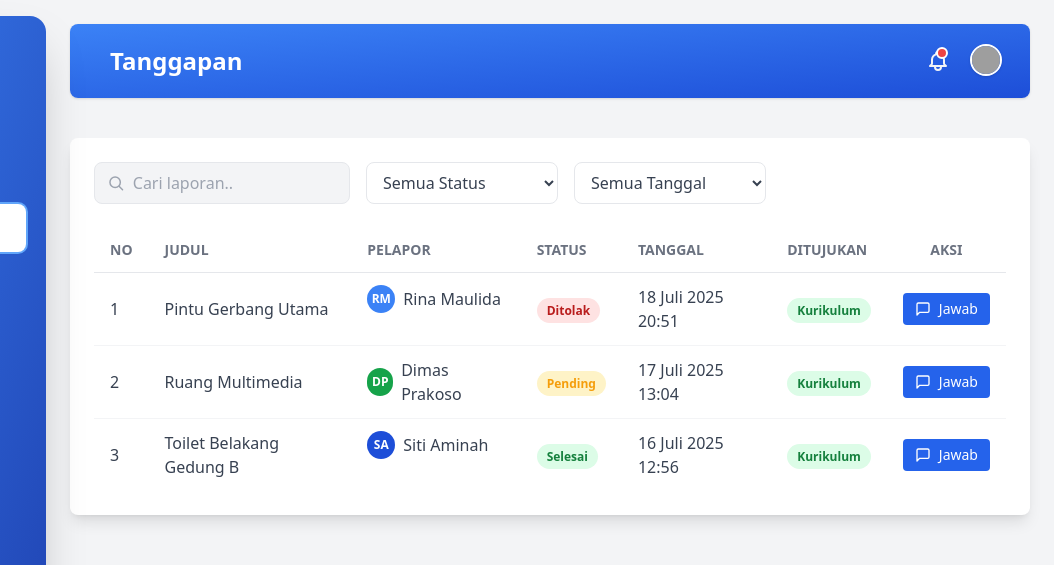
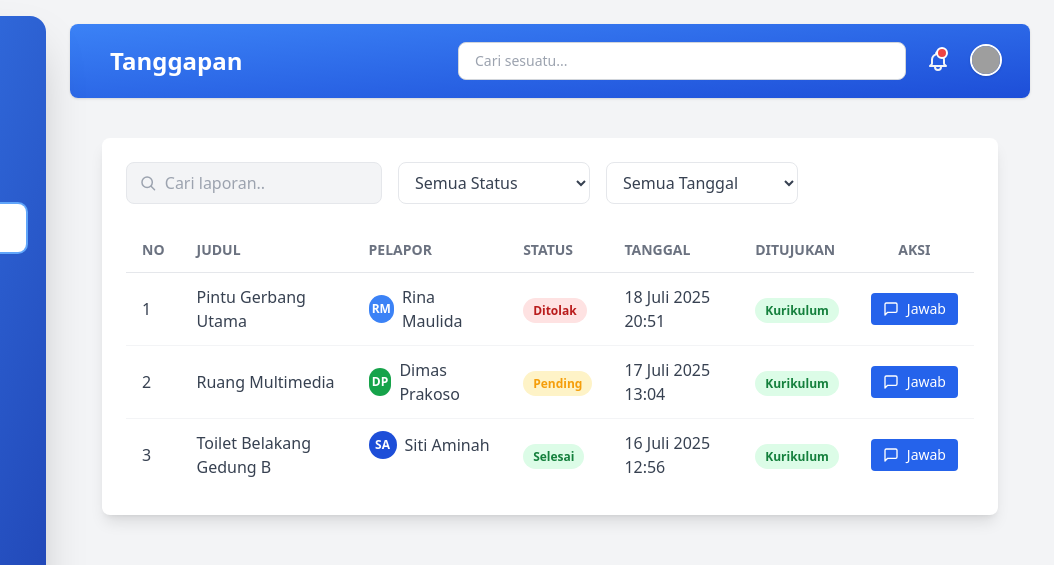
Before and after one commit to alwaysdims/SystemInformasiSekolah, a website: page pengaduan/tanggapan.html in a window 1280 px wide. Shown: the top 565 px of the page, 226-1280 px from the left. Drawn offline with nearby package versions, Linux system fonts and the light colour scheme; grey boxes are pictures that could not be loaded.

Commit message:
navbar dan responsivitas

```diff
--- a/pengaduan/tanggapan.html
+++ b/pengaduan/tanggapan.html
@@ -1,4 +1,3 @@
-
 <!DOCTYPE html>
 <html lang="id">
 
@@ -26,8 +25,7 @@
 		</div>
 
 		<nav class="space-y-2">
-            <a href="index.html"
-                class="flex items-center gap-2 hover:bg-blue-700 p-3 rounded-lg transition">
+			<a href="index.html" class="flex items-center gap-2 hover:bg-blue-700 p-3 rounded-lg transition">
 				<svg xmlns="http://www.w3.org/2000/svg" class="h-5 w-5" fill="none" viewBox="0 0 24 24"
 					stroke="currentColor">
 					<path stroke-linecap="round" stroke-linejoin="round" stroke-width="2"
@@ -36,7 +34,8 @@
 				Dashboard
 			</a>
 
-            <a href="tanggapan.html" class="flex items-center gap-2 bg-white text-blue-700 font-semibold p-3 rounded-lg shadow ring-2 ring-blue-400 transition">
+			<a href="tanggapan.html"
+				class="flex items-center gap-2 bg-white text-blue-700 font-semibold p-3 rounded-lg shadow ring-2 ring-blue-400 transition">
 				<svg xmlns="http://www.w3.org/2000/svg" class="h-5 w-5" fill="none" viewBox="0 0 24 24"
 					stroke="currentColor">
 					<path stroke-linecap="round" stroke-linejoin="round" stroke-width="2"
@@ -67,8 +66,9 @@
 	</aside>
 
 	<main class="flex-1 p-6 overflow-y-auto sm:overflow-visible sm:ml-[17rem]">
-		<div class="flex top-0 sm:top-6 z-30 justify-between items-center bg-gradient-to-br from-blue-500 to-blue-700 text-white px-6 py-4 rounded-lg shadow mb-6">
-			<div class="flex items-center space-x-4">
+		<div
+			class="flex top-0 sm:top-6 z-30 justify-between items-center bg-gradient-to-br from-blue-500 to-blue-700 text-white px-6 py-4 rounded-lg shadow mb-6">
+			<div class="flex items-center space-x-4 mr-5">
 				<button id="hamburger-button" class="sm:hidden p-2 text-white rounded-lg hover:bg-blue-700 transition">
 					<svg xmlns="http://www.w3.org/2000/svg" class="h-6 w-6" fill="none" viewBox="0 0 24 24"
 						stroke="currentColor">
@@ -80,7 +80,13 @@
 					<h3 class="text-md sm:text-2xl text-white font-semibold">Tanggapan</h3>
 				</div>
 			</div>
-			<div class="flex items-center space-x-4">
+
+			<div class="hidden sm:block flex-1 max-w-md ml-auto">
+                <input type="text" placeholder="Cari sesuatu..."
+                    class="w-full px-4 py-2 text-sm text-gray-700 bg-white border border-gray-300 rounded-lg focus:ring-2 focus:ring-blue-500 focus:outline-none" />
+            </div>
+
+			<div class="flex items-center space-x-4 ml-5">
 				<button id="dropdownNotificationButton" data-dropdown-toggle="dropdownNotification"
 					class="relative inline-flex items-center text-sm font-medium text-center text-gray-100 hover:text-gray-100 focus:outline-none light:hover:text-white light:text-gray-400"
 					type="button">
@@ -111,7 +117,8 @@
 						<a href="detail-riwayat-pending.html"
 							class="flex px-4 py-3 hover:bg-gray-100 light:hover:bg-gray-700">
 							<div class="shrink-0 relative">
-								<img class="rounded-full object-cover w-11 h-11" src="https://mm.feb.uncen.ac.id/wp-content/uploads/2016/01/tutor-8.jpg"
+								<img class="rounded-full object-cover w-11 h-11"
+									src="https://mm.feb.uncen.ac.id/wp-content/uploads/2016/01/tutor-8.jpg"
 									alt="Dimas Prakoso">
 								<div
 									class="absolute flex items-center justify-center w-5 h-5 ms-6 -mt-5 bg-yellow-500 border border-white rounded-full light:border-gray-800">
@@ -136,7 +143,8 @@
 						<a href="detail-riwayat-selesai.html"
 							class="flex px-4 py-3 hover:bg-gray-100 light:hover:bg-gray-700">
 							<div class="shrink-0 relative">
-								<img class="rounded-full object-cover w-11 h-11" src="https://mm.feb.uncen.ac.id/wp-content/uploads/2016/01/tutor-8.jpg"
+								<img class="rounded-full object-cover w-11 h-11"
+									src="https://mm.feb.uncen.ac.id/wp-content/uploads/2016/01/tutor-8.jpg"
 									alt="Siti Aminah">
 								<div
 									class="absolute flex items-center justify-center w-5 h-5 ms-6 -mt-5 bg-blue-500 border border-white rounded-full light:border-gray-800">
@@ -161,7 +169,8 @@
 						<a href="detail-riwayat-ditolak.html"
 							class="flex px-4 py-3 hover:bg-gray-100 light:hover:bg-gray-700">
 							<div class="shrink-0 relative">
-								<img class="rounded-full object-cover w-11 h-11" src="https://mm.feb.uncen.ac.id/wp-content/uploads/2016/01/tutor-8.jpg"
+								<img class="rounded-full object-cover w-11 h-11"
+									src="https://mm.feb.uncen.ac.id/wp-content/uploads/2016/01/tutor-8.jpg"
 									alt="Rina Maulida">
 								<div
 									class="absolute flex items-center justify-center w-5 h-5 ms-6 -mt-5 bg-red-500 border border-white rounded-full light:border-gray-800">
@@ -221,6 +230,8 @@
 				</div>
 			</div>
 		</div>
+
+		<div class="max-w-6xl mx-auto space-y-6 lg:px-8">
 			<!-- Main Content Here -->
 			<div class="max-w-7xl mx-auto bg-white p-6 mt-10 rounded-lg shadow-lg">
 				<!-- Filter Bar -->
@@ -274,7 +285,7 @@
 
 
 							<!-- Row 1 -->
-						<tr class="border-b border-gray-100 hover:bg-gray-50" data-title="Gangguan jaringan wifi"
+							<tr class="border-b border-gray-100 hover:bg-gray-50" data-title="Pintu Gerbang Utama"
 								data-status="Ditolak" data-date="2025-05-19T20:51:00">
 								<td class="px-4 py-3">1</td>
 								<td class="px-4 py-3">Pintu Gerbang Utama</td>
@@ -303,7 +314,8 @@
 										class="bg-blue-600 hover:bg-blue-700 text-white text-sm px-3 py-1.5 rounded flex items-center space-x-2">
 										<svg class="w-4 h-4" fill="none" stroke="currentColor" stroke-width="2"
 											stroke-linecap="round" stroke-linejoin="round" viewBox="0 0 24 24">
-										<path d="M21 15a2 2 0 0 1-2 2H7l-4 4V5a2 2 0 0 1 2-2h14a2 2 0 0 1 2 2z"></path>
+											<path d="M21 15a2 2 0 0 1-2 2H7l-4 4V5a2 2 0 0 1 2-2h14a2 2 0 0 1 2 2z">
+											</path>
 										</svg>
 										<span>Jawab</span>
 									</button>
@@ -345,7 +357,8 @@
 
 										<!-- Isi Laporan -->
 										<div class="mb-4 text-gray-700">
-										<label class="block mb-1 font-medium text-gray-700">Deskripsi laporan</label>
+											<label class="block mb-1 font-medium text-gray-700">Deskripsi
+												laporan</label>
 											<textarea rows="3"
 												class="w-full border-gray-300 rounded-lg shadow-sm focus:ring-blue-500 focus:border-blue-500 text-sm py-2 px-3"
 												readonly>Pintu gerbang utama rusak tidak bisa dikunci, berpotensi menimbulkan masalah keamanan saat malam hari.</textarea>
@@ -397,7 +410,7 @@
 							</tr>
 
 							<!-- Row 2 -->
-						<tr class="border-b border-gray-100 hover:bg-gray-50" data-title="Modem wifi terbakar"
+							<tr class="border-b border-gray-100 hover:bg-gray-50" data-title="Ruang Multimedia"
 								data-status="Pending" data-date="2025-05-16T13:04:00">
 								<td class="px-4 py-3">2</td>
 								<td class="px-4 py-3">Ruang Multimedia</td>
@@ -422,7 +435,8 @@
 										class="bg-blue-600 hover:bg-blue-700 text-white text-sm px-3 py-1.5 rounded flex items-center space-x-2">
 										<svg class="w-4 h-4" fill="none" stroke="currentColor" stroke-width="2"
 											stroke-linecap="round" stroke-linejoin="round" viewBox="0 0 24 24">
-										<path d="M21 15a2 2 0 0 1-2 2H7l-4 4V5a2 2 0 0 1 2-2h14a2 2 0 0 1 2 2z"></path>
+											<path d="M21 15a2 2 0 0 1-2 2H7l-4 4V5a2 2 0 0 1 2-2h14a2 2 0 0 1 2 2z">
+											</path>
 										</svg>
 										<span>Jawab</span>
 									</button>
@@ -464,7 +478,8 @@
 
 										<!-- Isi Laporan -->
 										<div class="mb-4 text-gray-700">
-										<label class="block mb-1 font-medium text-gray-700">Deskripsi laporan</label>
+											<label class="block mb-1 font-medium text-gray-700">Deskripsi
+												laporan</label>
 											<textarea rows="3"
 												class="w-full border-gray-300 rounded-lg shadow-sm focus:ring-blue-500 focus:border-blue-500 text-sm py-2 px-3"
 												readonly>Beberapa komputer di ruang multimedia tidak bisa menyala, mohon segera diperbaiki karena akan digunakan ujian.</textarea>
@@ -506,7 +521,7 @@
 							</tr>
 
 							<!-- Row 3 -->
-						<tr class="hover:bg-gray-50" data-title="Kabel wifi terputus" data-status="Selesai"
+							<tr class="hover:bg-gray-50" data-title="Toilet Belakang Gedung B" data-status="Selesai"
 								data-date="2025-05-16T12:56:00">
 								<td class="px-4 py-3">3</td>
 								<td class="px-4 py-3">Toilet Belakang Gedung B</td>
@@ -531,7 +546,8 @@
 										class="bg-blue-600 hover:bg-blue-700 text-white text-sm px-3 py-1.5 rounded flex items-center space-x-2">
 										<svg class="w-4 h-4" fill="none" stroke="currentColor" stroke-width="2"
 											stroke-linecap="round" stroke-linejoin="round" viewBox="0 0 24 24">
-										<path d="M21 15a2 2 0 0 1-2 2H7l-4 4V5a2 2 0 0 1 2-2h14a2 2 0 0 1 2 2z"></path>
+											<path d="M21 15a2 2 0 0 1-2 2H7l-4 4V5a2 2 0 0 1 2-2h14a2 2 0 0 1 2 2z">
+											</path>
 										</svg>
 										<span>Jawab</span>
 									</button>
@@ -572,7 +588,8 @@
 
 										<!-- Isi Laporan -->
 										<div class="mb-4 text-gray-700">
-										<label class="block mb-1 font-medium text-gray-700">Deskripsi laporan</label>
+											<label class="block mb-1 font-medium text-gray-700">Deskripsi
+												laporan</label>
 											<textarea rows="3"
 												class="w-full border-gray-300 rounded-lg shadow-sm focus:ring-blue-500 focus:border-blue-500 text-sm py-2 px-3"
 												readonly>Toilet bagian belakang rusak dan air tidak mengalir, sudah diperbaiki sekarang. Terima kasih.</textarea>
@@ -585,9 +602,9 @@
 											<div class="flex items-center space-x-3">
 												<button onclick="setStatus('selesai')" id="btnSelesai"
 													class="p-2 bg-green-100 hover:bg-green-200 rounded-full shadow transition">
-												<svg xmlns="http://www.w3.org/2000/svg" class="w-6 h-6 text-green-600"
-													fill="none" viewBox="0 0 24 24" stroke="currentColor"
-													stroke-width="2">
+													<svg xmlns="http://www.w3.org/2000/svg"
+														class="w-6 h-6 text-green-600" fill="none" viewBox="0 0 24 24"
+														stroke="currentColor" stroke-width="2">
 														<path stroke-linecap="round" stroke-linejoin="round"
 															d="M5 13l4 4L19 7" />
 													</svg>
@@ -624,6 +641,7 @@
 
 						</tbody>
 					</table>
+				</div>
 			</div>
 		</div>
 		<!-- <br><br><br><br><br><br><br><br><br><br><br><br><br><br><br><br> -->
```
Also changed, not shown: pengaduan/index.html (+16 -4 lines). Lines whose indentation alone changed are shown as unchanged.
